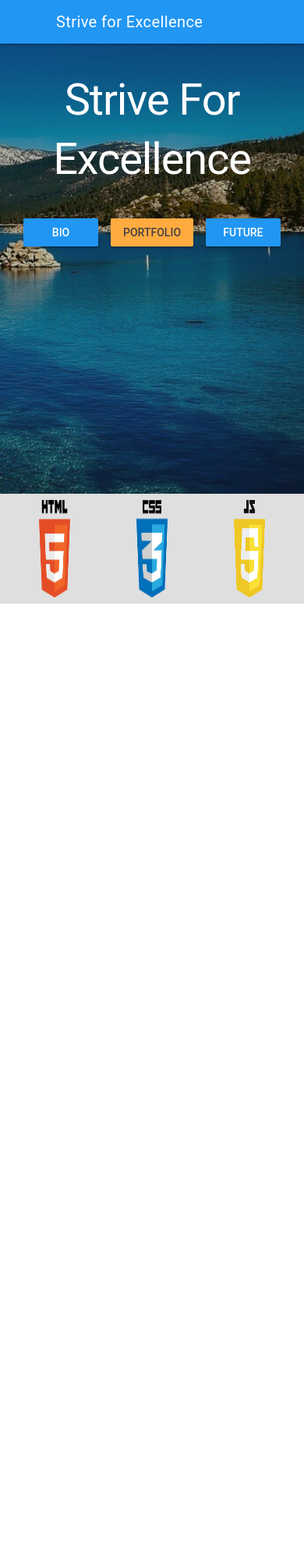
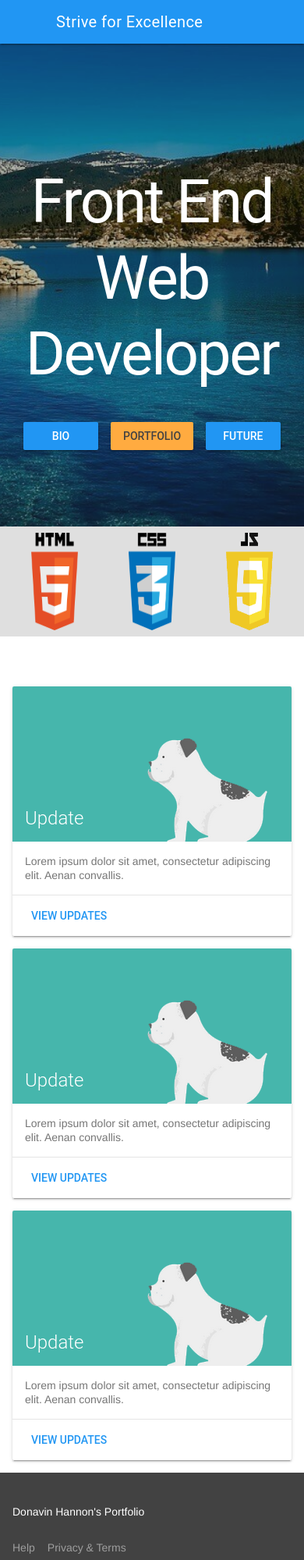
Before and after one commit to Doanvin/portfoli, a website: page src/index.html in a window 390 px wide. Shown: the top 2000 px of the page at 78% size. Before the commit the page ends 844 px from the top, so only its background shows below. Drawn offline with nearby package versions, Linux system fonts and the light colour scheme; files that its build step writes are made by us from their sources; files whose address does not match are found by name.

Commit message:
Fixed flex, need to fix phone hero title

```diff
--- a/src/assets/scss/hero/hero.scss
+++ b/src/assets/scss/hero/hero.scss
@@ -1,9 +1,12 @@
+$dark-blue: rgba(0, 67, 115, 0.91);
 $transparent-3: rgba(38, 40, 0, 0.3);
 $white: #fff;
 
 
 @media only screen and (max-width: 480px) {
   .hero--home {
+    h1 {padding: 8rem 0 1rem;}
+
     .hero__bg-container {
       background-image: url('/assets/img/lake-tahoe-480.jpg');
     }
@@ -12,8 +15,16 @@ $white: #fff;
 
 @media only screen and (max-width: 768px) {
   .hero--home {
+    background-image: url('/assets/img/lake-tahoe-768.jpg');
+
     .hero__bg-container {
-      background-image: url('/assets/img/lake-tahoe-768.jpg');
+      h1 {
+        font-size: 56px;
+        letter-spacing: -.02em;
+        line-height: 1.35;
+        margin: 24px 0;
+        padding: 11rem 0 1rem;
+      }
     }
   }
 }
@@ -22,6 +33,14 @@ $white: #fff;
   .hero--home {
     .hero__bg-container {
       background-image: url('/assets/img/lake-tahoe-1024.jpg');
+
+      h1 {
+        font-size: 78px;
+        letter-spacing: -.03em;
+        line-height: 1.25;
+        margin: 24px 0;
+        padding: 15rem 0 1rem;
+      }
     }
   }
 }
@@ -36,6 +55,14 @@ $white: #fff;
 
 @media only screen and (min-width: 1600px) {
   .hero--home {
+    h1 {
+      font-family: 'Roboto', 'Helvetica', 'Arial', sans-serif;
+      font-size: 100px;
+      font-weight: 300;
+      letter-spacing: -.04em;
+      line-height: 1;
+    }
+
     .hero__bg-container {
       background-image: url('/assets/img/lake-tahoe-1600.jpg');
     }
@@ -56,24 +83,31 @@ $white: #fff;
     background-repeat: no-repeat;
     background-size: cover;
     display: inline-block;
-    height: 75vh;
+    height: 80vh;
     width: 100%;
   }
 
   .hero__bg-container-overlay {
     background-color:  $transparent-3;
     color: $white;
-    height: 75vh;
+    height: 80vh;
     margin: -24px 0 0;
   }
 
   .hero__btn {
     display: inline-block;
     margin: 0 6px 12px;
+
+    .hero__btn--blue a:hover {
+      background-color: $dark-blue;
+    }
   }
 
   @media only screen and (min-width: 500px) {
-    h1 {padding: 10rem 0 1rem;}
     .hero__btn {margin: 0 12px 12px;}
   }
+
+  @media only screen and (min-width: 900px) {
+    h1 {padding: 20rem 0 1rem;}
+  }
 }
--- a/src/assets/scss/main.scss
+++ b/src/assets/scss/main.scss
@@ -1,2 +1,3 @@
 @import 'hero/hero';
 @import 'section/logos';
+@import 'portfolio/portfolio';
--- /dev/null
+++ b/src/assets/scss/portfolio/portfolio.scss
@@ -0,0 +1,16 @@
+.portfolio--cards {
+  .portfolio__item {
+    // display: inline-block;
+    // margin: 0 auto;
+
+    .mdl-card {
+      height: 320px;
+      width: 100%;
+    }
+
+    .mdl-card__title {
+      color: #fff;
+      background: url('/assets/img/dog.png') bottom right 15% no-repeat #46B6AC;
+    }
+  }
+}
--- /dev/null
+++ b/src/assets/scss/section/bio.scss
@@ -0,0 +1,9 @@
+.section--bio {
+  .secion__bio-box {
+    background: $white;
+  }
+
+  .section__bio-text {
+    background: $white;
+  }
+}
--- a/src/index.html
+++ b/src/index.html
@@ -22,10 +22,10 @@
         <div class="mdl-layout-spacer"></div>
         <!-- Navigation. We hide it in small screens. -->
         <nav class="mdl-navigation mdl-layout--large-screen-only">
-          <a class="mdl-navigation__link" href="">Link</a>
-          <a class="mdl-navigation__link" href="">Link</a>
-          <a class="mdl-navigation__link" href="">Link</a>
-          <a class="mdl-navigation__link" href="">Link</a>
+          <a class="mdl-navigation__link" href="">Intro</a>
+          <a class="mdl-navigation__link" href="">Portfolio</a>
+          <a class="mdl-navigation__link" href="">Future</a>
+          <a class="mdl-navigation__link" href="">Contact</a>
         </nav>
       </div>
     </header>
@@ -44,54 +44,122 @@
       <div class="hero__bg-container">
         <div class="hero__bg-container-overlay">
           <div class="hero__title">
-            <h1>Strive For Excellence</h1>
+            <h1>Front End Web Developer</h1>
           </div>
-          <a href="" class="hero__btn mdl-button mdl-js-button mdl-button--raised mdl-button--colored">
+          <a href="" class="hero__btn hero__btn--blue mdl-button mdl-js-button mdl-button--raised mdl-button--colored">
             Bio
           </a>
-          <a href="" class="hero__btn mdl-button mdl-js-button mdl-button--raised mdl-button--accent">
+          <a href="" class="hero__btn hero__btn--orange mdl-button mdl-js-button mdl-button--raised mdl-button--accent">
             Portfolio
           </a>
-          <a href="" class="hero__btn mdl-button mdl-js-button mdl-button--raised mdl-button--colored">
+          <a href="" class="hero__btn hero__btn--blue mdl-button mdl-js-button mdl-button--raised mdl-button--colored">
             Future
           </a>
         </div>
       </div>
     </header>
+    <!-- Logo Divider Section -->
     <section class="section section--logos">
       <div class="mdl-grid">
-        <!-- <div class="mdl-cell mdl-cell--3-col mdl-cell--hide-tablet mdl-cell--hide-phone"></div> -->
-        <div class="section__logo-box section__logo-box--html mdl-cell mdl-cell--1-col-phone mdl-cell--2-col-tablet mdl-cell--3-col-desktop">
+        <div class="section__logo-box section__logo-box--html mdl-cell mdl-cell--1-col-phone mdl-cell--2-col-tablet mdl-cell--4-col-desktop">
           <picture>
             <source srcset="/assets/img/html5.png" media="(min-width: 600px)">
             <source srcset="/assets/img/html5.png" media="(max-width: 599px)">
-            <img src="/assets/img/html5.png" alt="html5" height="125px" width="40px">
+            <img src="/assets/img/html5.png" alt="html5" height="125px" width="60px">
           </picture>
         </div>
-        <div class="section__logo-box section__logo-box--css mdl-cell mdl-cell--1-col-phone mdl-cell--2-col-tablet mdl-cell--3-col-desktop">
+        <div class="section__logo-box section__logo-box--css mdl-cell mdl-cell--1-col-phone mdl-cell--2-col-tablet mdl-cell--4-col-desktop">
           <picture>
             <source srcset="/assets/img/css3.png" media="(min-width: 600px)">
             <source srcset="/assets/img/css3.png" media="(max-width: 599px)">
-            <img src="/assets/img/css3.png" alt="css3" height="125px" width="40px">
+            <img src="/assets/img/css3.png" alt="css3" height="125px" width="60px">
           </picture>
         </div>
-        <div class="section__logo-box section__logo-box--js mdl-cell mdl-cell--1-col-phone mdl-cell--2-col-tablet mdl-cell--3-col-desktop">
+        <div class="section__logo-box section__logo-box--js mdl-cell mdl-cell--1-col-phone mdl-cell--2-col-tablet mdl-cell--4-col-desktop">
           <picture>
             <source srcset="/assets/img/js.png" media="(min-width: 600px)">
             <source srcset="/assets/img/js.png" media="(max-width: 599px)">
-            <img src="/assets/img/js.png" alt="js" height="125px" width="40px">
+            <img src="/assets/img/js.png" alt="js" height="125px" width="60px">
           </picture>
         </div>
-        <!-- <div class="mdl-cell mdl-cell--3-col mdl-cell--hide-tablet mdl-cell--hide-phone"></div> -->
       </div>
     </section>
-    <main class="mdl-layout__content">
-      <div class="page-content">
-        <section class="section section--intro mdl-grid">
+    <main>
+        <!-- Introductory Bio Section -->
+        <section class="section section--bio mdl-grid">
+          <div class="section__bio-box mdl-cell mdl-cell--4-col">
+            <div class="section__bio-pic">
+              <!-- Picture -->
+            </div>
+            <div class="section__bio-capt">
+              <!-- Caption -->
+            </div>
+          </div>
+          <div class="section__bio-text mdl-cell mdl-cell--8-col">
+            <!-- Intro Text -->
+          </div>
+        </section>
+        <!-- Portfolio Section -->
+        <section class="portfolio portfolio--cards mdl-grid">
+          <div class="portfolio__item mdl-cell">
+            <div class="mdl-card mdl-shadow--2dp">
+              <div class="mdl-card__title mdl-card--expand">
+                <h2 class="mdl-card__title-text">Update</h2>
+              </div>
+              <div class="mdl-card__supporting-text">
+                Lorem ipsum dolor sit amet, consectetur adipiscing elit.
+                Aenan convallis.
+              </div>
+              <div class="mdl-card__actions mdl-card--border">
+                <a class="mdl-button mdl-button--colored mdl-js-button mdl-js-ripple-effect">
+                  View Updates
+                </a>
+              </div>
+            </div>
+          </div>
+          <div class="portfolio__item mdl-cell">
+            <div class="mdl-card mdl-shadow--2dp">
+              <div class="mdl-card__title mdl-card--expand">
+                <h2 class="mdl-card__title-text">Update</h2>
+              </div>
+              <div class="mdl-card__supporting-text">
+                Lorem ipsum dolor sit amet, consectetur adipiscing elit.
+                Aenan convallis.
+              </div>
+              <div class="mdl-card__actions mdl-card--border">
+                <a class="mdl-button mdl-button--colored mdl-js-button mdl-js-ripple-effect">
+                  View Updates
+                </a>
+              </div>
+            </div>
+          </div>
+          <div class="portfolio__item mdl-cell mdl-cell--col-4">
+            <div class="mdl-card mdl-shadow--2dp">
+              <div class="mdl-card__title mdl-card--expand">
+                <h2 class="mdl-card__title-text">Update</h2>
+              </div>
+              <div class="mdl-card__supporting-text">
+                Lorem ipsum dolor sit amet, consectetur adipiscing elit.
+                Aenan convallis.
+              </div>
+              <div class="mdl-card__actions mdl-card--border">
+                <a class="mdl-button mdl-button--colored mdl-js-button mdl-js-ripple-effect">
+                  View Updates
+                </a>
+              </div>
+            </div>
+          </div>
+        </section>
+    </main>
+    <footer class="mdl-mini-footer">
+      <div class="mdl-mini-footer__left-section">
+        <div class="mdl-logo">Donavin Hannon's Portfolio</div>
+        <ul class="mdl-mini-footer__link-list">
+          <li><a href="#">Help</a></li>
+          <li><a href="#">Privacy &amp Terms</a></li>
+        </ul>
+      </div>
+    </footer>
 
-        </section>
-      </div>
-    </main>
-
-</body>
+  </body>
 </html>
```
Also changed, not shown: .sass-lint.yml, build/assets/css/main.css, build/assets/css/main.min.css, build/assets/img/dog.png (added), build/index.html.
